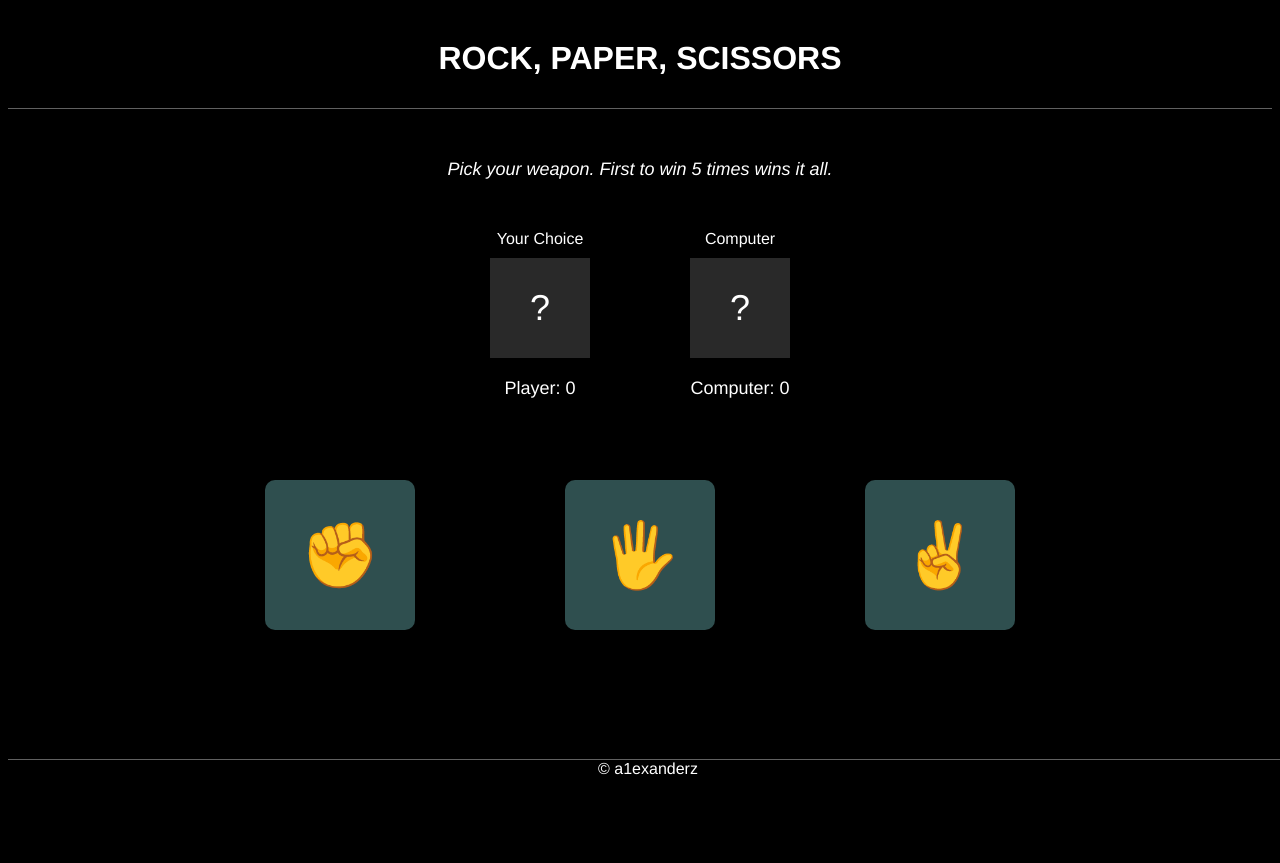
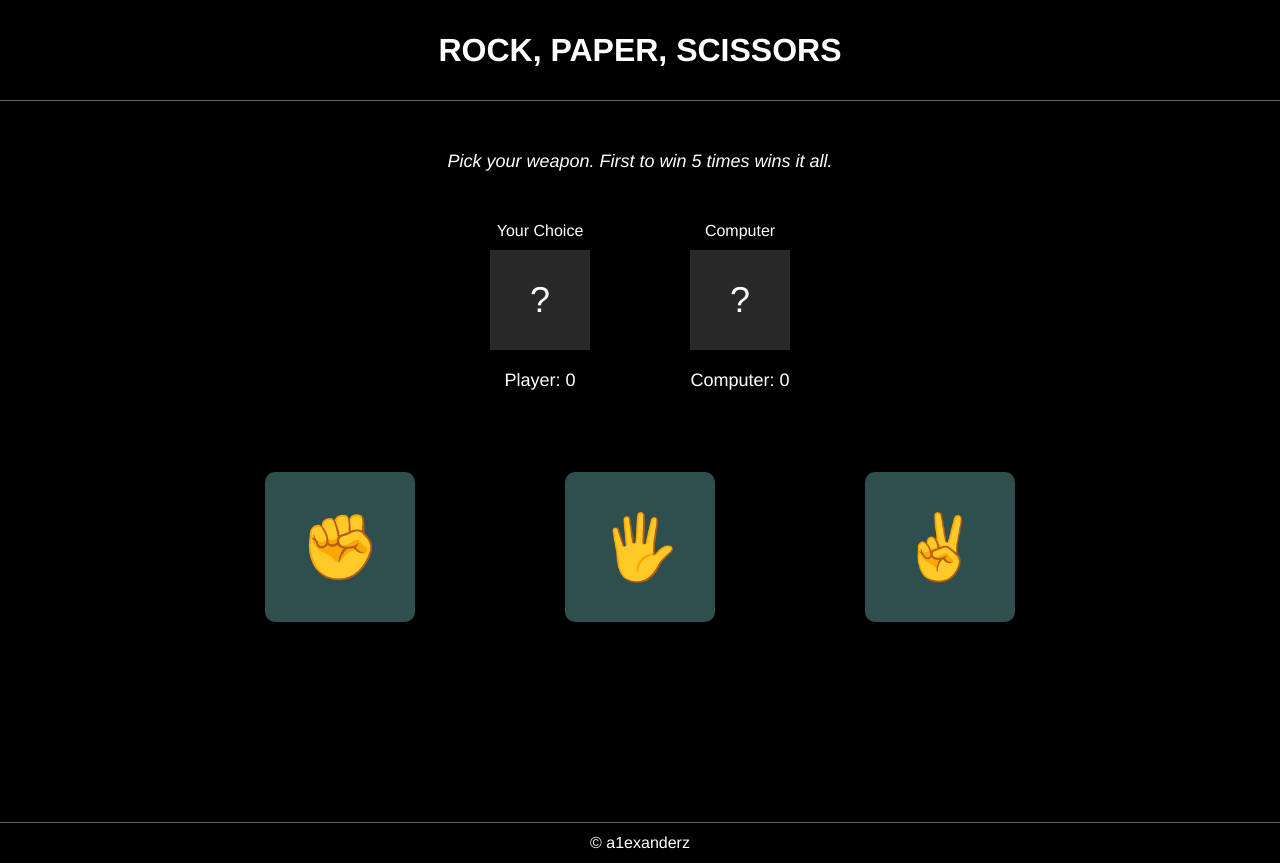
Before and after one commit to a1exanderz/odin-rock-paper-scissors, a plain HTML site: page index.html in a window 1280 px wide. Before the commit the page ends 838 px from the top, so only its background shows below. Drawn offline with Linux system fonts and the light colour scheme.

Commit message:
Update footer CSS with flex grow

```diff
--- a/index.html
+++ b/index.html
@@ -9,6 +9,7 @@
   </head>
   <body>
     <header>ROCK, PAPER, SCISSORS</header>
+    <div class="main-container">
       <div id="roundResults"></div>
       <div class="choice-display-container">
         <div class="each-choice-container">
@@ -19,7 +20,9 @@
         <div class="each-choice-container">
           Computer
           <span class="choice" id="computerChoice"></span>
-        <div class="scoreboard">Computer: <span id="computerScore"></span></div>
+          <div class="scoreboard">
+            Computer: <span id="computerScore"></span>
+          </div>
         </div>
       </div>
       <div class="buttons-container">
@@ -28,8 +31,11 @@
         <button id="scissors">✌️</button>
       </div>
       <div id="gameOverText"></div>
+    </div>
     <footer>
-      <a href="https://github.com/a1exanderz"> &copy; a1exanderz</a>
+      <a class="footer-link" href="https://github.com/a1exanderz"
+        >&copy; a1exanderz</a
+      >
     </footer>
     <script src="rps.js"></script>
   </body>
--- a/styles.css
+++ b/styles.css
@@ -7,6 +7,18 @@
 
 a {
   text-decoration: none;
+}
+
+body {
+  min-height: 100vh;
+  margin: 0;
+  padding: 0;
+  display: flex;
+  flex-direction: column;
+}
+
+.main-container {
+  flex-grow: 1;
 }
 
 header {
@@ -87,9 +99,9 @@ button:hover {
 }
 
 footer {
-  position: absolute;
-  bottom: 0;
-  width: 100%;
+  display: flex;
   height: 2.5rem;
   border-top: 1px solid rgb(96, 96, 96);
+  justify-content: center;
+  align-items: center;
 }
```
Lines whose indentation alone changed are shown as unchanged.
